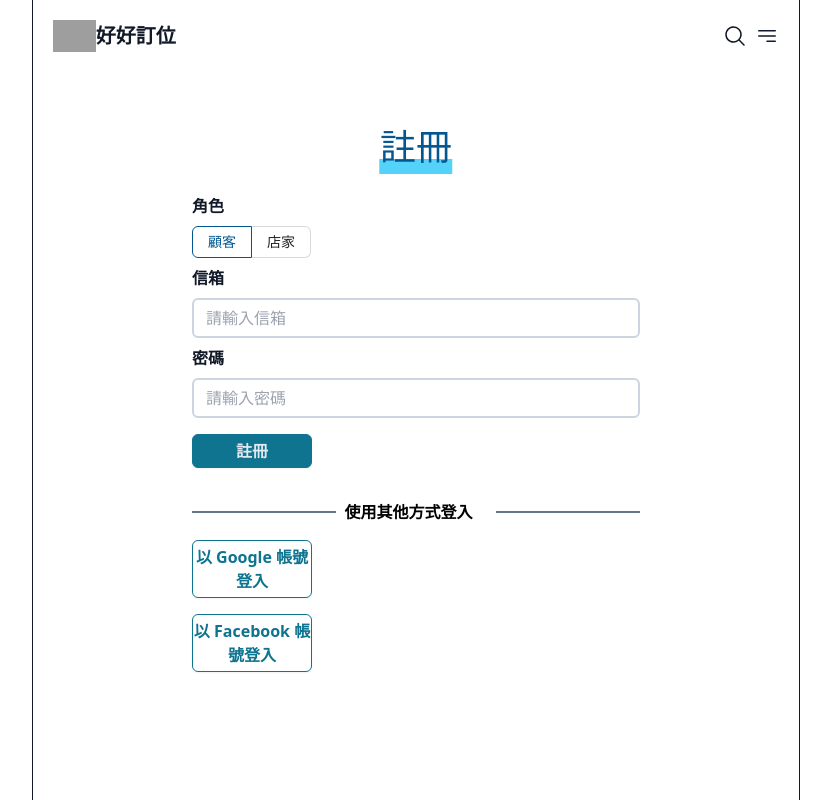
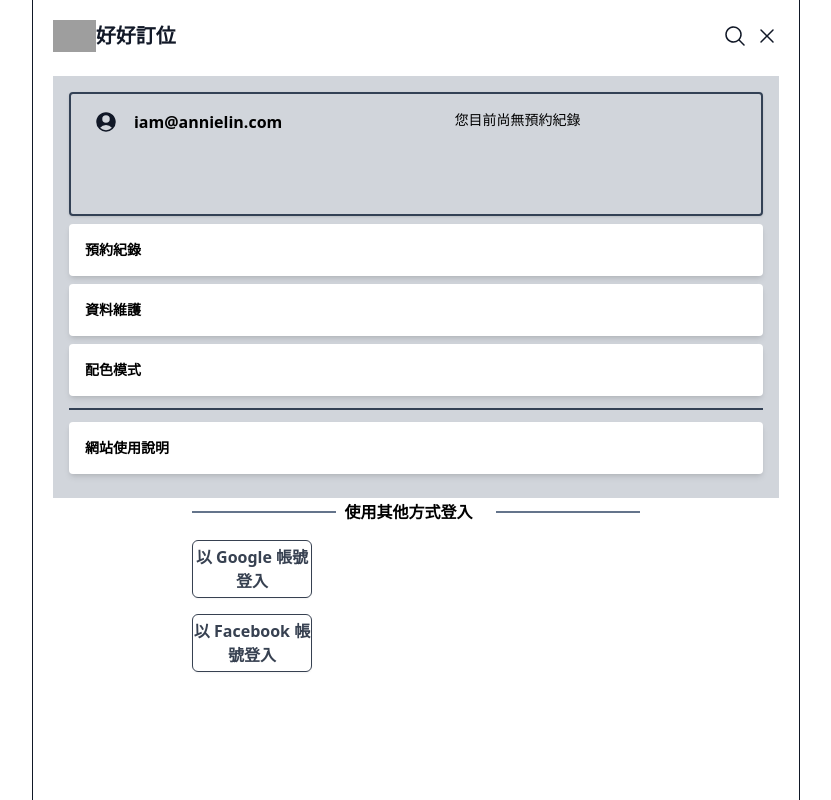
Before and after one commit to annielin28815/placeholder, a React (Create React App) app: page /signup in a window 1280 px wide. Both pictures are taken after a click on the button 991 px from the left and 36 px from the top of the page. Shown: the whole page, without its empty margins (224-1055 px from the left). Built offline with nearby package versions, Linux system fonts and the light colour scheme; grey boxes are pictures that could not be loaded.

Commit message:
feat(component): create the component of menu

```diff
--- a/src/App.js
+++ b/src/App.js
@@ -15,7 +15,7 @@ function App() {
       <main className="overflow-x-hidden relative">
         <div className="overflow-x-hidden relative max-w-md md:max-w-screen-md mx-auto ">
           <div className="border-x border-solid border-gray-900 my-0 p-5">
-            <Header />
+            <Header className="fixed top-0 z-20" />
           </div>
           <div className="border-x border-solid border-gray-900 my-0 p-5 overflow-y-scroll" style={{height: 'calc(100vh - 80px)'}}>
             <Routes>
--- a/src/components/FormButton/index.jsx
+++ b/src/components/FormButton/index.jsx
@@ -5,15 +5,15 @@ const FormButton = (props) => {
 
   const renderClassName = (props) => {
     if(props.status === 'normal') {
-      return 'w-full py-1 text-base font-semibold leading-6 rounded-md shadow-sm text-slate-200 border-1 border-solid border-cyan-700 bg-cyan-700 hover:bg-cyan-900 hover:border-1 hover:border-solid hover:border-cyan-700 focus-visible:outline-2 focus-visible:outline-offset-2 focus-visible:outline-indigo-600';
+      return 'w-full py-1 text-base font-semibold leading-6 rounded-md shadow-sm text-slate-200 border-1 border-solid border-gray-700 bg-gray-700 hover:bg-gray-900 hover:border-1 hover:border-solid hover:border-gray-700 focus-visible:outline-2 focus-visible:outline-offset-2 focus-visible:outline-indigo-600';
     }else if(props.status === 'other' || props.status === 'cancel' || props.status === 'back'){
-      return 'w-full py-1 text-base font-semibold leading-6 rounded-md shadow-sm text-cyan-700 border-1 border-solid border-cyan-700 hover:text-slate-200 hover:bg-cyan-400 focus-visible:outline-2 focus-visible:outline-offset-2 focus-visible:outline-indigo-600';
+      return 'w-full py-1 text-base font-semibold leading-6 rounded-md shadow-sm text-gray-700 border-1 border-solid border-gray-700 hover:text-slate-200 hover:bg-gray-400 focus-visible:outline-2 focus-visible:outline-offset-2 focus-visible:outline-indigo-600';
     }else if(props.status === 'disabled' || props.status === 'not-allow') {
-      return 'w-full cursor-not-allowed py-1 text-base font-semibold leading-6 rounded-md shadow-sm border-1 border-solid border-cyan-300 text-slate-600 bg-cyan-300';
+      return 'w-full cursor-not-allowed py-1 text-base font-semibold leading-6 rounded-md shadow-sm border-1 border-solid border-gray-300 text-slate-600 bg-gray-300';
     }else if(props.status === 'focus') {
-      return 'w-full py-1 text-base font-semibold leading-6 rounded-md shadow-sm text-slate-200 border-1 border-solid border-cyan-600 bg-cyan-600';
+      return 'w-full py-1 text-base font-semibold leading-6 rounded-md shadow-sm text-slate-200 border-1 border-solid border-gray-600 bg-gray-600';
     }else {
-      return 'w-full py-1 text-base font-semibold leading-6 rounded-md shadow-sm text-slate-200 border-1 border-solid border-cyan-700 bg-cyan-500 hover:bg-cyan-600 focus-visible:outline-2 focus-visible:outline-offset-2 focus-visible:outline-indigo-600';
+      return 'w-full py-1 text-base font-semibold leading-6 rounded-md shadow-sm text-slate-200 border-1 border-solid border-gray-700 bg-gray-500 hover:bg-gray-600 focus-visible:outline-2 focus-visible:outline-offset-2 focus-visible:outline-indigo-600';
     }
   }
 
--- a/src/components/PageTitle/PageTitle.css
+++ b/src/components/PageTitle/PageTitle.css
@@ -1,5 +1,5 @@
 .page-title {
-  z-index: 10;
+  z-index: 2;
   font-size: 36px;
   position: relative;
   display: inline-block;
--- /dev/null
+++ b/src/pages/Header/components/Menu/index.jsx
@@ -0,0 +1,45 @@
+import React from 'react';
+import './Menu.css';
+import { UserCircleIcon } from '@heroicons/react/24/solid';
+import { Link, useNavigate } from "react-router-dom";
+
+const Menu = (props) => {
+  const navigate = useNavigate();
+
+  return (
+    <div className={props.isOpen ? "block" : "hidden"}>
+      <div className="w-full absolute top-14 z-10">
+      <div className="grid grid-cols-1  justify-center p-4 bg-gray-300">
+        <div className="row-span-2 mb-2 p-4 leading-normal border-2 border-solid border-slate-700 bg-gray-300 rounded shadow grid grid-rows-2 grid-flow-col gap-x-2 gap-y-2">
+          <div className="row-span-2 flex justify-center items-center">
+            <UserCircleIcon className="h-6 w-6 text-gray-900" />
+          </div>
+          <div className="col-span-11 row-span-10">
+            <p className="text-base font-bold">iam@annielin.com</p>
+          </div>
+          <div className="col-span-11 row-span-10">
+            <p className="text-sm">您目前尚無預約紀錄</p>
+          </div>
+        </div>
+        <div className="row-span-2 mb-2 p-4 leading-normal bg-white rounded shadow-md cursor-pointer" onClick={() => navigate("/")}>
+            <p className="text-sm font-bold">預約紀錄</p>
+        </div>
+        <div className="row-span-2 mb-2 p-4 leading-normal bg-white rounded shadow-md cursor-pointer" onClick={() => navigate("/")}>
+            <p className="text-sm font-bold">資料維護</p>
+        </div>
+        <div className="row-span-2 mb-2 p-4 leading-normal bg-white rounded shadow-md cursor-pointer" onClick={() => navigate("/")}>
+            <p className="text-sm font-bold">配色模式</p>
+        </div>
+        <div className="row-span-2 mb-2 py-1 flex items-center">
+          <div className="w-full border-1 border-solid border-slate-700"></div>
+        </div>
+        <div className="row-span-2 mb-2 p-4 leading-normal bg-white rounded shadow-md cursor-pointer" onClick={() => navigate("/")}>
+            <p className="text-sm font-bold">網站使用說明</p>
+        </div>
+      </div>
+      </div>
+    </div>
+  );
+};
+
+export default Menu;
--- a/src/pages/Header/index.jsx
+++ b/src/pages/Header/index.jsx
@@ -1,6 +1,7 @@
 import React, { useState } from 'react';
 import './Header.css';
-import { Bars3BottomRightIcon, MagnifyingGlassIcon, BeakerIcon } from '@heroicons/react/24/solid'
+import { Bars3BottomRightIcon, MagnifyingGlassIcon, XMarkIcon } from '@heroicons/react/24/solid';
+import Menu from './components/Menu';
 
 const Header = () => {
   const [isSearchOpen, setIsSearchOpen] = useState(false);
@@ -16,7 +17,8 @@ const Header = () => {
 
   return (
     <header className="bg-white">
-      <nav className="mx-auto flex max-w-7xl items-center justify-between mb-2" aria-label="Global">
+      <div className="relative">
+        <nav className="mx-auto flex max-w-7xl items-center justify-between mb-2 " aria-label="Global">
           <div className="flex lg:flex-1">
             <a href="#" className="-m-1.5 p-1.5 flex items-center">
               <img className="h-8 w-auto" src="https://img.icons8.com/windows/96/chair.png" alt="logo" />
@@ -24,14 +26,19 @@ const Header = () => {
             </a>
           </div>
           <div className="flex lg:justify-end items-center justify-between gap-x-2">
-          <button type="button">
-            <MagnifyingGlassIcon className="h-6 w-6 text-gray-900" onClick={()=>{setSearchStatus(!isSearchOpen);}}/>
+            <button type="button" onClick={()=>{setSearchStatus(!isSearchOpen);}}>
+              <MagnifyingGlassIcon className="h-6 w-6 text-gray-900" />
             </button>
-          <button type="button">
-            <Bars3BottomRightIcon className="h-6 w-6 text-gray-900" onClick={()=>{setMenuStatus(!isMenuOpen);}}/>
+            <button type="button" onClick={()=>{setMenuStatus(!isMenuOpen);}}>
+              {isMenuOpen ?
+                <XMarkIcon className="h-6 w-6 text-gray-900" /> :
+                <Bars3BottomRightIcon className="h-6 w-6 text-gray-900" />
+              }
             </button>
           </div>
         </nav>
+        <Menu isOpen={isMenuOpen} className="max-w-7xl " />
+      </div>
     </header>
   );
 };
```
Also changed, not shown: src/pages/Header/components/Menu/Menu.css (added). Lines whose indentation alone changed are shown as unchanged.
